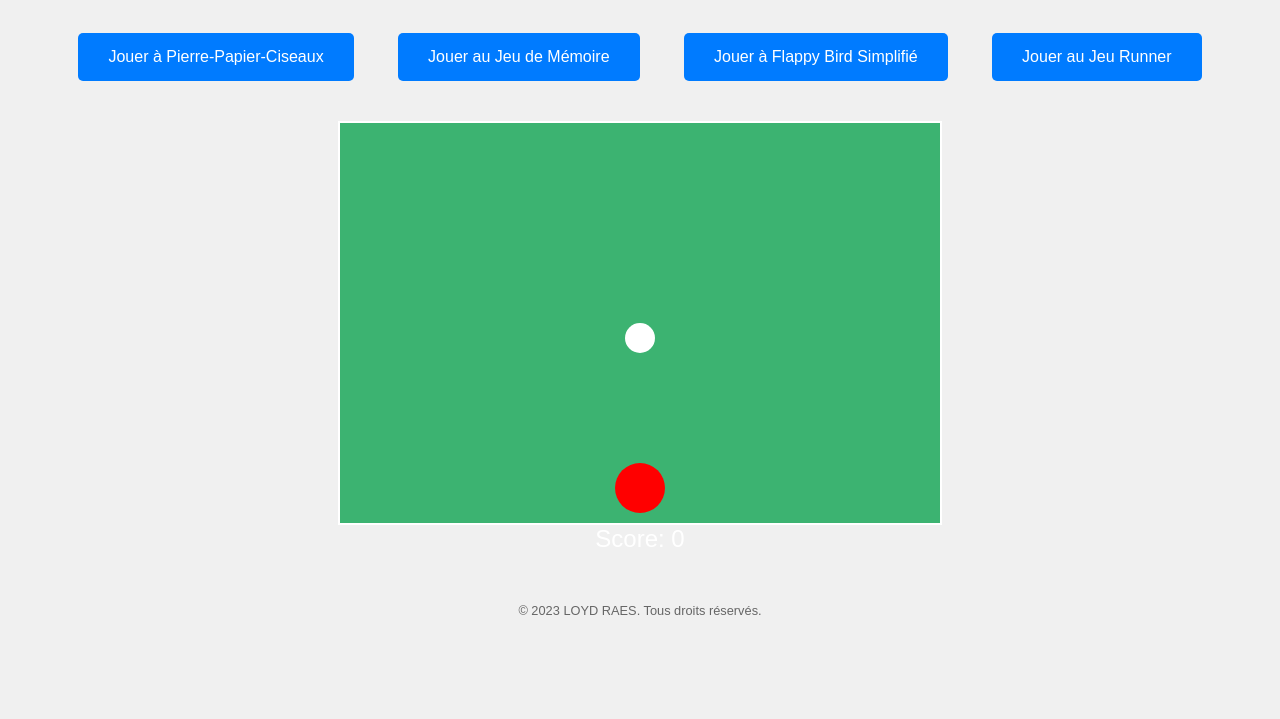
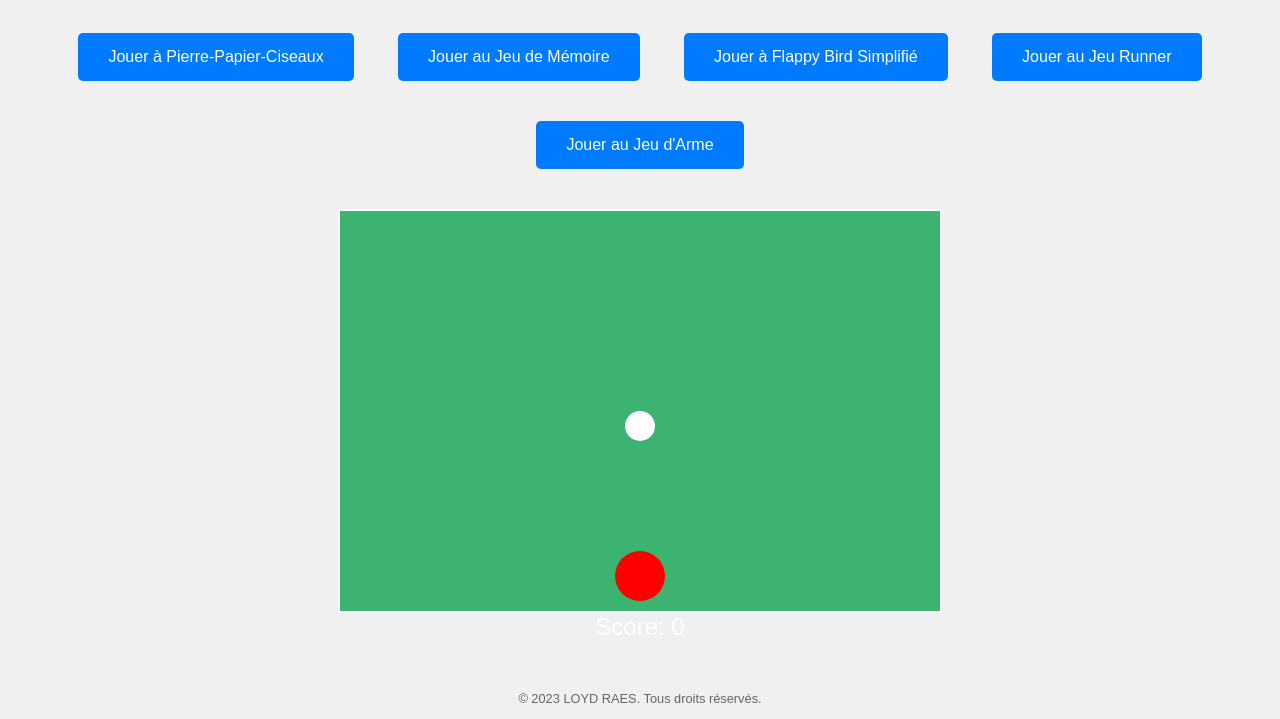
Before and after one commit to cdxpapa77/site-jeux-testing, a plain HTML site: page index.html in a window 1280 px wide. Shown: the part 101-820 px from the top of the page. Drawn offline with Linux system fonts and the light colour scheme.

Commit message:
Update index.html

```diff
--- a/index.html
+++ b/index.html
@@ -87,6 +87,7 @@
     <a href="jeu_de_memoire.html">Jouer au Jeu de Mémoire</a>
     <a href="flappy_bird.html">Jouer à Flappy Bird Simplifié</a>
     <a href="runner_game.html">Jouer au Jeu Runner</a> <!-- Lien vers le jeu Runner -->
+    <a href="jeu_d_arme.html">Jouer au Jeu d'Arme</a> <!-- Lien vers le jeu d'arme -->
 
     <!-- Section du jeu de football -->
     <div id="jeuDeFoot">
```
